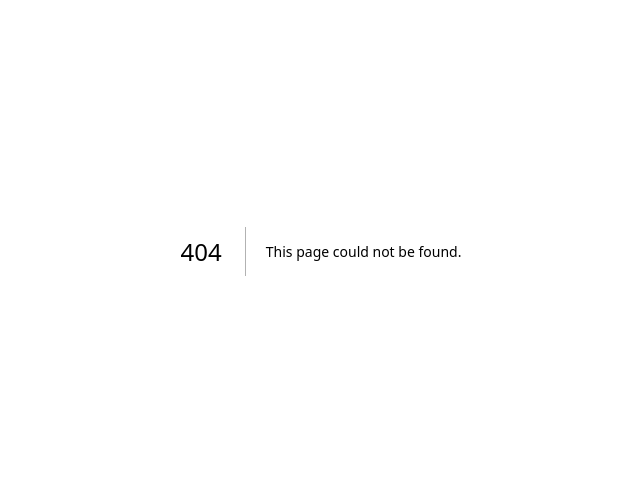
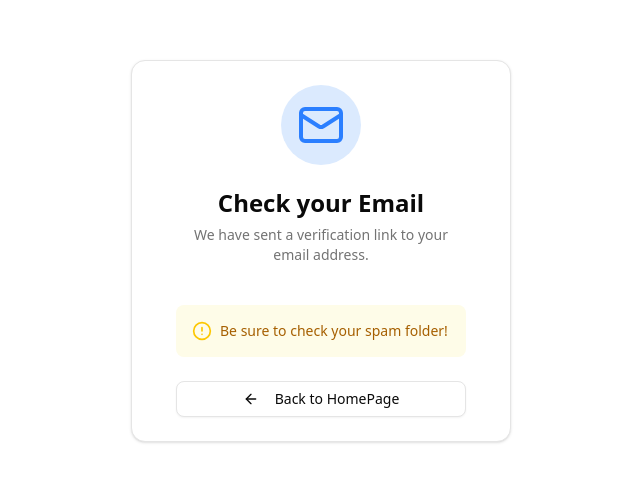
Before and after one commit to vinaydagar04/invoice-builder, a Next.js app: page /verify in a window 1280 px wide. Before the commit this address had no page. Shown: the part 149-630 px from the top of the page, without its empty margins (319-959 px from the left). Built offline with nearby package versions, Linux system fonts and the light colour scheme.

Commit message:
Implement login page with authentication and session handling

```diff
--- /dev/null
+++ b/app/components/SubmitButtons.tsx
@@ -0,0 +1,22 @@
+"use client";
+
+import { Button } from "@/components/ui/button";
+import { Loader2 } from "lucide-react";
+import { useFormStatus } from "react-dom";
+
+export function SubmitButtons() {
+  const { pending } = useFormStatus();
+  return (
+    <>
+      {pending ? (
+        <Button disabled className="w-full">
+          <Loader2 className="size-4 mr-2 animate-spin" /> Please wait...
+        </Button>
+      ) : (
+        <Button type="submit" className="w-full">
+          Submit
+        </Button>
+      )}
+    </>
+  );
+}
--- /dev/null
+++ b/app/dashboard/page.tsx
@@ -0,0 +1,19 @@
+import { signOut } from "../utils/auth";
+import { requireUser } from "../utils/hooks";
+
+export default async function Dashboard() {
+  const session = await requireUser();
+  return (
+    <div>
+      <h1>Hello from dashboard route</h1>
+      <form
+        action={async () => {
+          "use server";
+          await signOut();
+        }}
+      >
+        <button type="submit">Sign Out</button>
+      </form>
+    </div>
+  );
+}
--- a/app/layout.tsx
+++ b/app/layout.tsx
@@ -23,10 +23,9 @@
   children: React.ReactNode;
 }>) {
   return (
-    <html lang="en">
+    <html lang="en" suppressHydrationWarning>
       <body
         className={`${geistSans.variable} ${geistMono.variable} antialiased`}
-        suppressHydrationWarning
       >
         {children}
       </body>
--- a/app/login/page.tsx
+++ b/app/login/page.tsx
@@ -8,9 +8,15 @@
 } from "@/components/ui/card";
 import { Input } from "@/components/ui/input";
 import { Label } from "@/components/ui/label";
-import { signIn } from "../utils/auth";
+import { auth, signIn } from "../utils/auth";
+import { SubmitButtons } from "../components/SubmitButtons";
+import { redirect } from "next/navigation";
 
-export default function Login() {
+export default async function Login() {
+  const session = await auth();
+  if (session?.user) {
+    redirect("/dashboard");
+  }
   return (
     <div className="flex h-screen w-full items-center justify-center px-4">
       <Card className="max-w-sm">
@@ -22,17 +28,22 @@
         </CardHeader>
         <CardContent>
           <form
-            action={async () => {
+            action={async (formData) => {
               "use server";
-              await signIn();
+              await signIn("nodemailer", formData);
             }}
             className="flex flex-col gap-y-4"
           >
             <div className="flex flex-col gap-y-2">
               <Label>Email</Label>
-              <Input placeholder="hello@gmail.com" />
+              <Input
+                name="email"
+                type="email"
+                required
+                placeholder="hello@gmail.com"
+              />
             </div>
-            <Button>Submit</Button>
+            <SubmitButtons />
           </form>
         </CardContent>
       </Card>
--- a/app/utils/auth.ts
+++ b/app/utils/auth.ts
@@ -18,4 +18,7 @@
       from: process.env.EMAIL_FROM,
     }),
   ],
+  pages: {
+    verifyRequest: "/verify",
+  },
 });
--- /dev/null
+++ b/app/utils/hooks.ts
@@ -0,0 +1,12 @@
+import { redirect } from "next/navigation";
+import { auth } from "../utils/auth";
+
+export async function requireUser() {
+  const session = await auth();
+
+  if (!session?.user) {
+    redirect("/login");
+  }
+
+  return session;
+}
--- /dev/null
+++ b/app/verify/page.tsx
@@ -0,0 +1,51 @@
+import { buttonVariants } from "@/components/ui/button";
+import {
+  Card,
+  CardContent,
+  CardDescription,
+  CardFooter,
+  CardHeader,
+  CardTitle,
+} from "@/components/ui/card";
+import { AlertCircle, ArrowLeft, Mail } from "lucide-react";
+import Link from "next/link";
+
+export default function Verify() {
+  return (
+    <div className="min-h-screen w-full flex items-center justify-center">
+      <Card className="w-[380px] px-5">
+        <CardHeader className="text-center">
+          <div className="mb-4 mx-auto flex size-20 items-center justify-center rounded-full bg-blue-100">
+            <Mail className="size-12 text-blue-500" />
+          </div>
+          <CardTitle className="text-2xl">Check your Email</CardTitle>
+          <CardDescription>
+            We have sent a verification link to your email address.
+          </CardDescription>
+        </CardHeader>
+        <CardContent>
+          <div className="mt-4 rounded-md bg-yellow-50 border-yellow-300 p-4">
+            <div className="flex items-center gap-2">
+              <AlertCircle className="size-5 text-yellow-400" />
+              <p className="text-sm font-medium text-yellow text-yellow-700">
+                Be sure to check your spam folder!
+              </p>
+            </div>
+          </div>
+        </CardContent>
+        <CardFooter>
+          <Link
+            href="/"
+            className={buttonVariants({
+              className: "w-full",
+              variant: "outline",
+            })}
+          >
+            <ArrowLeft className="size-4 mr-2" />
+            Back to HomePage
+          </Link>
+        </CardFooter>
+      </Card>
+    </div>
+  );
+}
```
